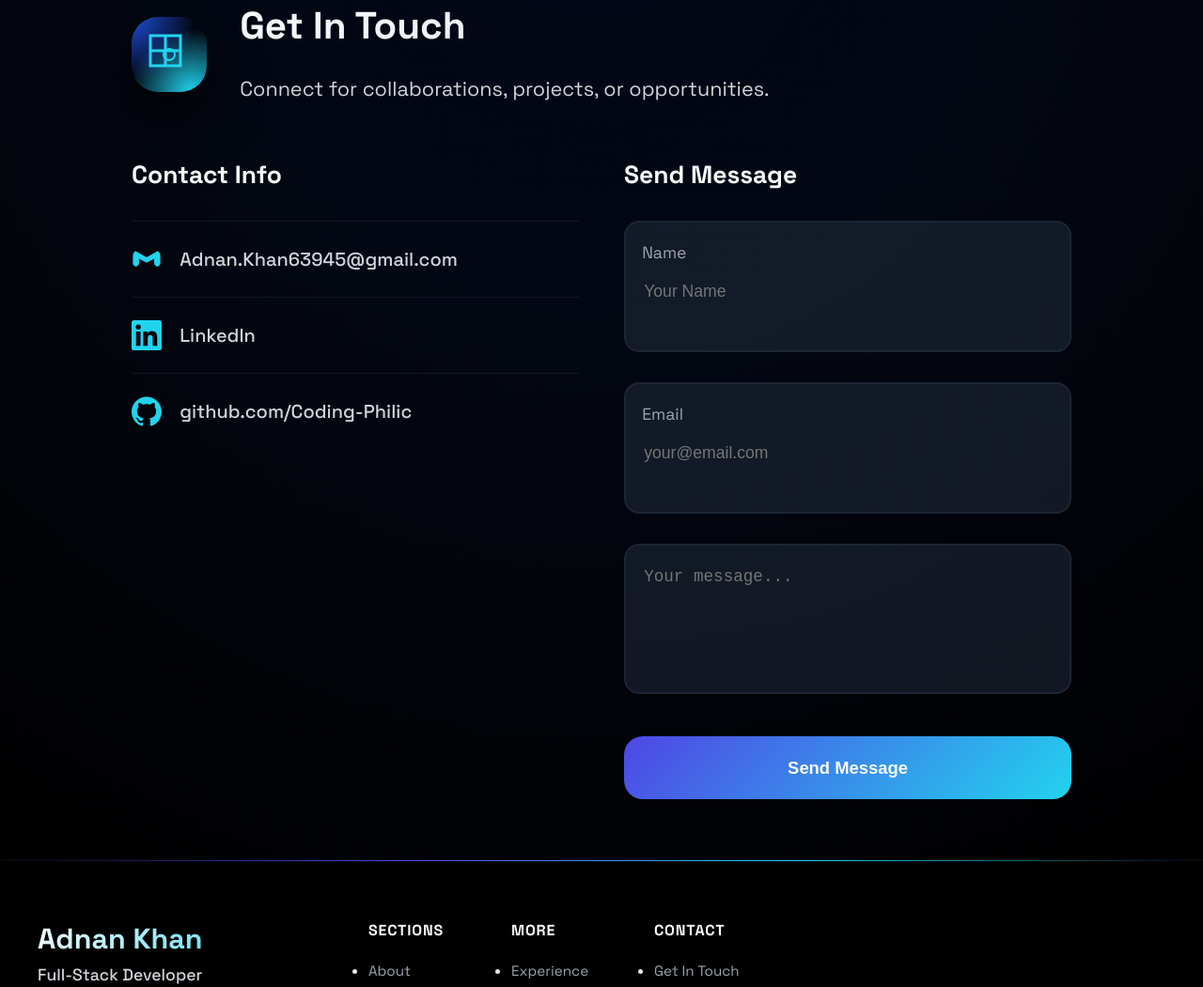
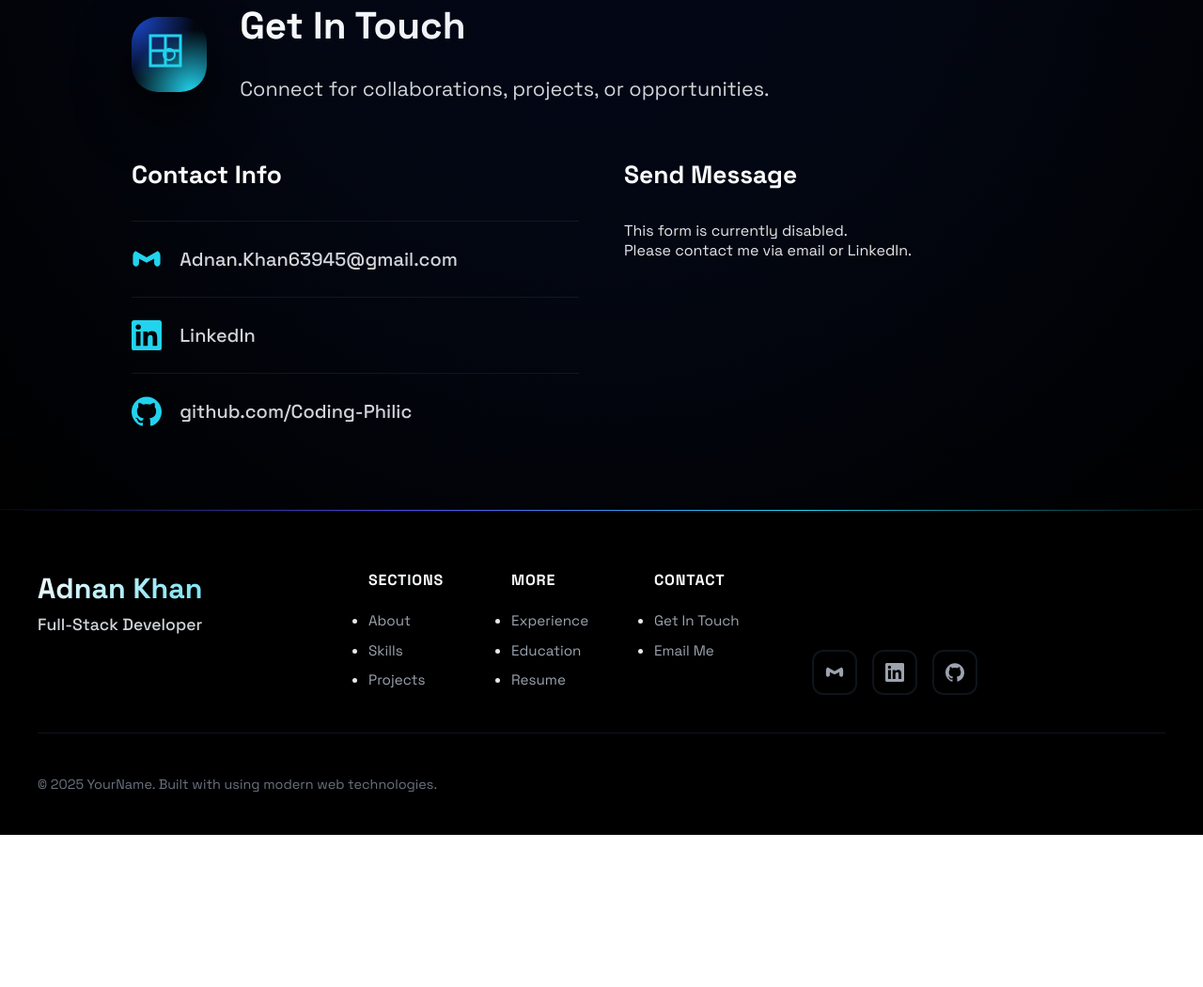
Before and after one commit to Coding-Philic/Adnan-Khan, a plain HTML site: page index.html in a window 1280 px wide. Shown: the part 7893-8944 px from the top of the page at 94% size. After the commit the page ends 8782 px from the top, so only its background shows below. Drawn offline with Linux system fonts and the light colour scheme.

```diff
--- a/index.html
+++ b/index.html
@@ -581,19 +581,10 @@
       <div class="contact-form-wrap" data-contact="0">
         <h3 class="contact-title">Send Message</h3>
         <form class="contact-form" id="contactForm">
-          <div class="form-group">
-            <input type="text" id="name" name="name" placeholder="Your Name" required>
-            <label for="name">Name</label>
-          </div>
-          <div class="form-group">
-            <input type="email" id="email" name="email" placeholder="your@email.com" required>
-            <label for="email">Email</label>
-          </div>
-          <div class="form-group full">
-            <textarea id="message" name="message" placeholder="Your message..." required></textarea>
-            <label for="message"></label>
-          </div>
-          <button type="submit" class="form-submit">Send Message</button>
+          <div class="contact-form disabled">
+  <p>This form is currently disabled.</p>
+  <p>Please contact me via email or LinkedIn.</p>
+</div>
         </form>
       </div>
     </div>
```
